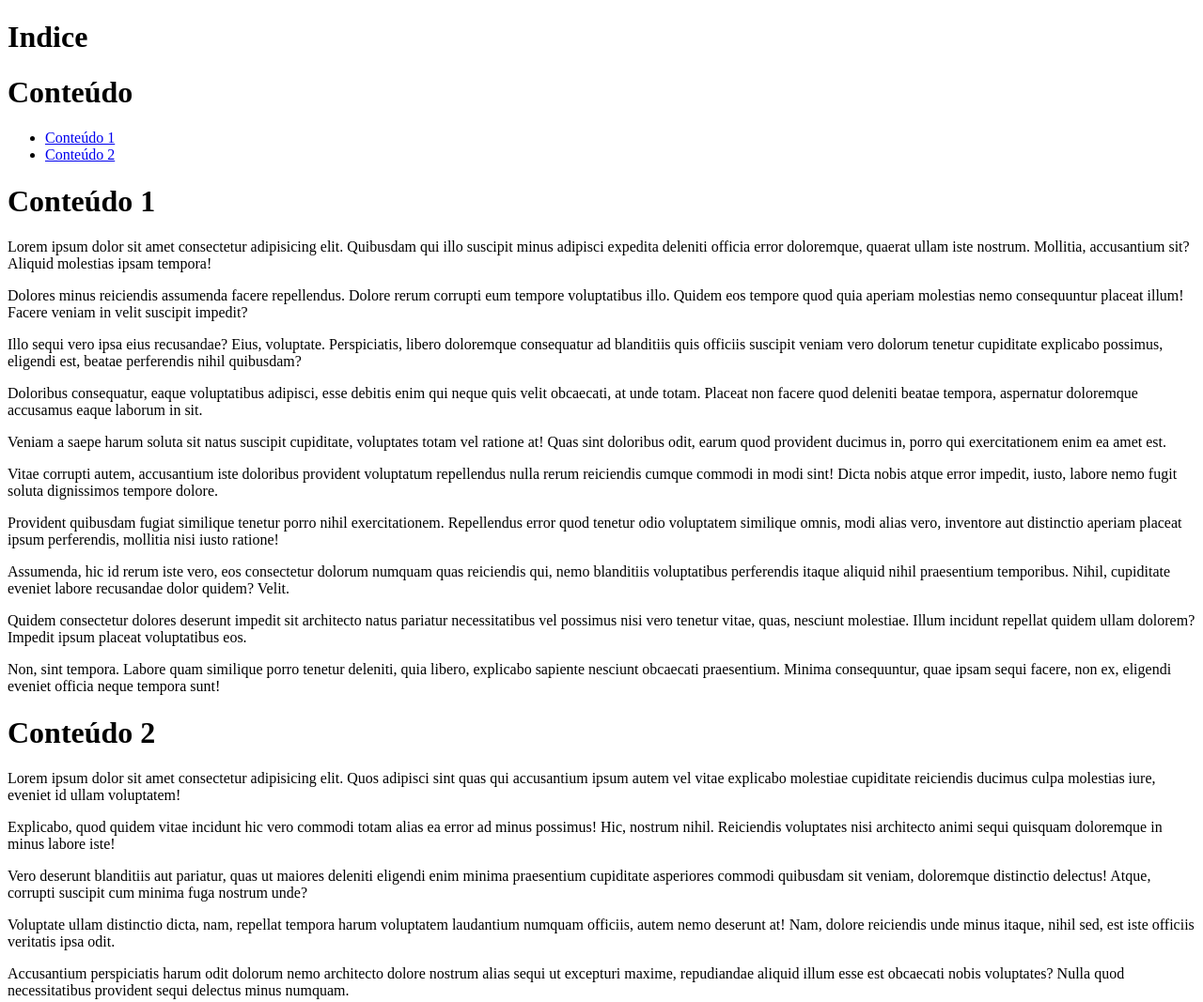
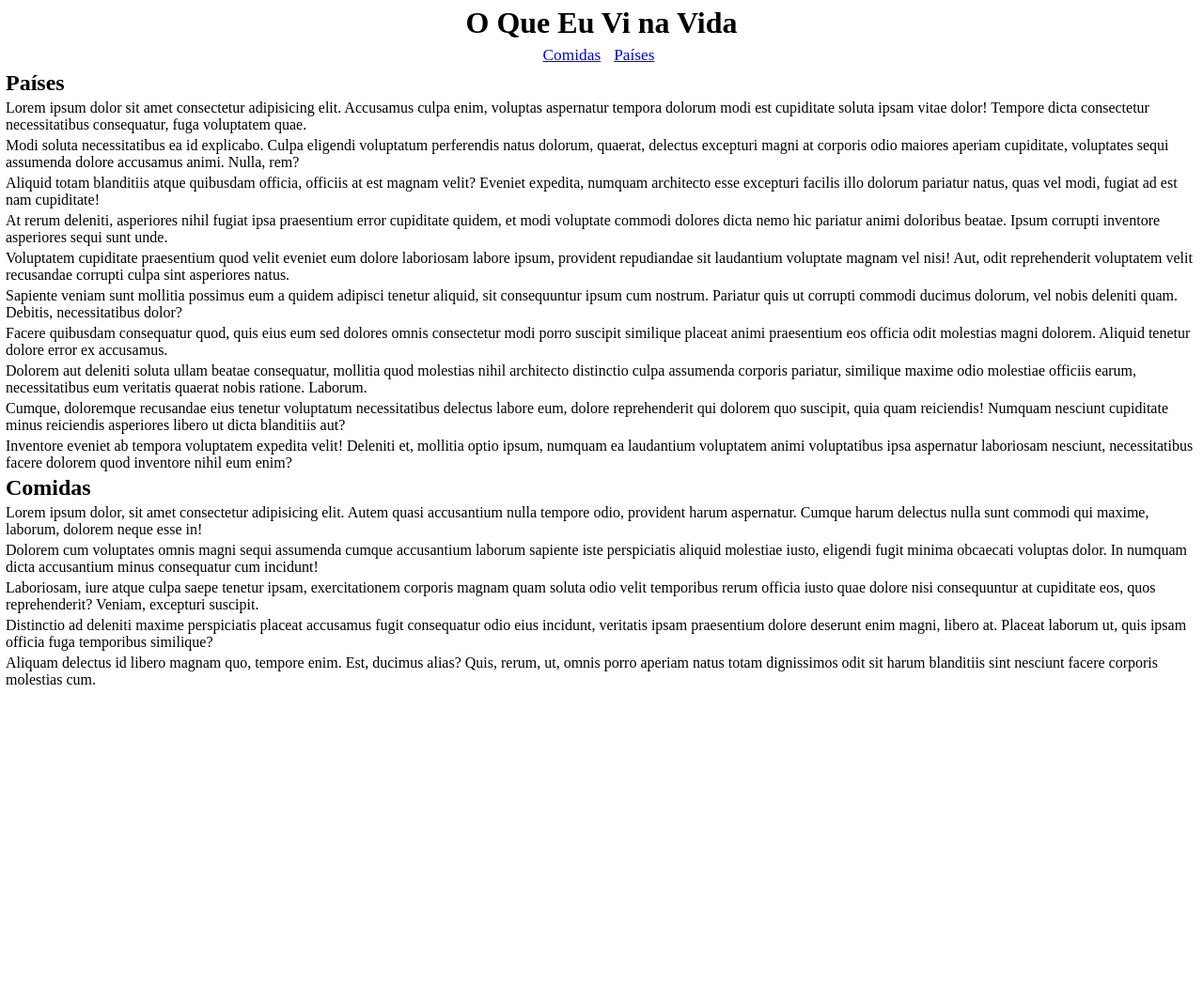
Before and after one commit to Dioguinxz/TESTE, a plain HTML site: page index.html in a window 1280 px wide. Shown: the whole page at 94% size. After the commit the page ends 800 px from the top, so only its background shows below. Drawn offline with Linux system fonts and the light colour scheme.

Commit message:
Add files via upload
EX: 0.2.1

```diff
--- a/index.html
+++ b/index.html
@@ -2,67 +2,66 @@
 <html lang="en">
 
 <head>
+    <link rel="stylesheet" href="styles.css">
     <meta charset="UTF-8">
-    <link rel="stylesheet" href="styles.css">
     <meta http-equiv="X-UA-Compatible" content="IE=edge">
     <meta name="viewport" content="width=device-width, initial-scale=1.0">
-    <title>Conteúdo Interno HTML</title>
+    <title>Ex 0.2.1</title>
 </head>
 
 <body>
 
-    <h1>Indice</h1>
-    <h1>Conteúdo</h1>
+    <h1>O Que Eu Vi na Vida</h1>
     <ul>
-        <li><a href="#conteudo1">Conteúdo 1</a></li>
-        <li><a href="#conteudo2">Conteúdo 2</a></li>
+        <li><a href="#paises">Comidas</a></li>
+        <li><a href="#comidas">Países</a></li>
     </ul>
 
-    <h1 id="conteudo1">Conteúdo 1</h1>
-    <p>Lorem ipsum dolor sit amet consectetur adipisicing elit. Quibusdam qui illo suscipit minus adipisci expedita
-        deleniti officia error doloremque, quaerat ullam iste nostrum. Mollitia, accusantium sit? Aliquid molestias
-        ipsam tempora!</p>
-    <p>Dolores minus reiciendis assumenda facere repellendus. Dolore rerum corrupti eum tempore voluptatibus illo.
-        Quidem eos tempore quod quia aperiam molestias nemo consequuntur placeat illum! Facere veniam in velit suscipit
-        impedit?</p>
-    <p>Illo sequi vero ipsa eius recusandae? Eius, voluptate. Perspiciatis, libero doloremque consequatur ad blanditiis
-        quis officiis suscipit veniam vero dolorum tenetur cupiditate explicabo possimus, eligendi est, beatae
-        perferendis nihil quibusdam?</p>
-    <p>Doloribus consequatur, eaque voluptatibus adipisci, esse debitis enim qui neque quis velit obcaecati, at unde
-        totam. Placeat non facere quod deleniti beatae tempora, aspernatur doloremque accusamus eaque laborum in sit.
+    <h2 class="paises" id="paises">Países</h2>
+    <p>Lorem ipsum dolor sit amet consectetur adipisicing elit. Accusamus culpa enim, voluptas aspernatur tempora
+        dolorum modi est cupiditate soluta ipsam vitae dolor! Tempore dicta consectetur necessitatibus consequatur, fuga
+        voluptatem quae.</p>
+    <p>Modi soluta necessitatibus ea id explicabo. Culpa eligendi voluptatum perferendis natus dolorum, quaerat,
+        delectus excepturi magni at corporis odio maiores aperiam cupiditate, voluptates sequi assumenda dolore
+        accusamus animi. Nulla, rem?</p>
+    <p>Aliquid totam blanditiis atque quibusdam officia, officiis at est magnam velit? Eveniet expedita, numquam
+        architecto esse excepturi facilis illo dolorum pariatur natus, quas vel modi, fugiat ad est nam cupiditate!</p>
+    <p>At rerum deleniti, asperiores nihil fugiat ipsa praesentium error cupiditate quidem, et modi voluptate commodi
+        dolores dicta nemo hic pariatur animi doloribus beatae. Ipsum corrupti inventore asperiores sequi sunt unde.</p>
+    <p>Voluptatem cupiditate praesentium quod velit eveniet eum dolore laboriosam labore ipsum, provident repudiandae
+        sit laudantium voluptate magnam vel nisi! Aut, odit reprehenderit voluptatem velit recusandae corrupti culpa
+        sint asperiores natus.</p>
+    <p>Sapiente veniam sunt mollitia possimus eum a quidem adipisci tenetur aliquid, sit consequuntur ipsum cum nostrum.
+        Pariatur quis ut corrupti commodi ducimus dolorum, vel nobis deleniti quam. Debitis, necessitatibus dolor?</p>
+    <p>Facere quibusdam consequatur quod, quis eius eum sed dolores omnis consectetur modi porro suscipit similique
+        placeat animi praesentium eos officia odit molestias magni dolorem. Aliquid tenetur dolore error ex accusamus.
     </p>
-    <p>Veniam a saepe harum soluta sit natus suscipit cupiditate, voluptates totam vel ratione at! Quas sint doloribus
-        odit, earum quod provident ducimus in, porro qui exercitationem enim ea amet est.</p>
-    <p>Vitae corrupti autem, accusantium iste doloribus provident voluptatum repellendus nulla rerum reiciendis cumque
-        commodi in modi sint! Dicta nobis atque error impedit, iusto, labore nemo fugit soluta dignissimos tempore
-        dolore.</p>
-    <p>Provident quibusdam fugiat similique tenetur porro nihil exercitationem. Repellendus error quod tenetur odio
-        voluptatem similique omnis, modi alias vero, inventore aut distinctio aperiam placeat ipsum perferendis,
-        mollitia nisi iusto ratione!</p>
-    <p>Assumenda, hic id rerum iste vero, eos consectetur dolorum numquam quas reiciendis qui, nemo blanditiis
-        voluptatibus perferendis itaque aliquid nihil praesentium temporibus. Nihil, cupiditate eveniet labore
-        recusandae dolor quidem? Velit.</p>
-    <p>Quidem consectetur dolores deserunt impedit sit architecto natus pariatur necessitatibus vel possimus nisi vero
-        tenetur vitae, quas, nesciunt molestiae. Illum incidunt repellat quidem ullam dolorem? Impedit ipsum placeat
-        voluptatibus eos.</p>
-    <p>Non, sint tempora. Labore quam similique porro tenetur deleniti, quia libero, explicabo sapiente nesciunt
-        obcaecati praesentium. Minima consequuntur, quae ipsam sequi facere, non ex, eligendi eveniet officia neque
-        tempora sunt!</p>
+    <p>Dolorem aut deleniti soluta ullam beatae consequatur, mollitia quod molestias nihil architecto distinctio culpa
+        assumenda corporis pariatur, similique maxime odio molestiae officiis earum, necessitatibus eum veritatis
+        quaerat nobis ratione. Laborum.</p>
+    <p>Cumque, doloremque recusandae eius tenetur voluptatum necessitatibus delectus labore eum, dolore reprehenderit
+        qui dolorem quo suscipit, quia quam reiciendis! Numquam nesciunt cupiditate minus reiciendis asperiores libero
+        ut dicta blanditiis aut?</p>
+    <p>Inventore eveniet ab tempora voluptatem expedita velit! Deleniti et, mollitia optio ipsum, numquam ea laudantium
+        voluptatem animi voluptatibus ipsa aspernatur laboriosam nesciunt, necessitatibus facere dolorem quod inventore
+        nihil eum enim?</p>
 
-    <h1 id="conteudo2">Conteúdo 2</h1>
+    <h2 class="comidas" id="comidas">Comidas</h2>
+    <p>Lorem ipsum dolor, sit amet consectetur adipisicing elit. Autem quasi accusantium nulla tempore odio, provident
+        harum aspernatur. Cumque harum delectus nulla sunt commodi qui maxime, laborum, dolorem neque esse in!</p>
+    <p>Dolorem cum voluptates omnis magni sequi assumenda cumque accusantium laborum sapiente iste perspiciatis aliquid
+        molestiae iusto, eligendi fugit minima obcaecati voluptas dolor. In numquam dicta accusantium minus consequatur
+        cum incidunt!</p>
+    <p>Laboriosam, iure atque culpa saepe tenetur ipsam, exercitationem corporis magnam quam soluta odio velit
+        temporibus rerum officia iusto quae dolore nisi consequuntur at cupiditate eos, quos reprehenderit? Veniam,
+        excepturi suscipit.</p>
+    <p>Distinctio ad deleniti maxime perspiciatis placeat accusamus fugit consequatur odio eius incidunt, veritatis
+        ipsam praesentium dolore deserunt enim magni, libero at. Placeat laborum ut, quis ipsam officia fuga temporibus
+        similique?</p>
+    <p>Aliquam delectus id libero magnam quo, tempore enim. Est, ducimus alias? Quis, rerum, ut, omnis porro aperiam
+        natus totam dignissimos odit sit harum blanditiis sint nesciunt facere corporis molestias cum.</p>
 
-    <p>Lorem ipsum dolor sit amet consectetur adipisicing elit. Quos adipisci sint quas qui accusantium ipsum autem vel
-        vitae explicabo molestiae cupiditate reiciendis ducimus culpa molestias iure, eveniet id ullam voluptatem!</p>
-    <p>Explicabo, quod quidem vitae incidunt hic vero commodi totam alias ea error ad minus possimus! Hic, nostrum
-        nihil. Reiciendis voluptates nisi architecto animi sequi quisquam doloremque in minus labore iste!</p>
-    <p>Vero deserunt blanditiis aut pariatur, quas ut maiores deleniti eligendi enim minima praesentium cupiditate
-        asperiores commodi quibusdam sit veniam, doloremque distinctio delectus! Atque, corrupti suscipit cum minima
-        fuga nostrum unde?</p>
-    <p>Voluptate ullam distinctio dicta, nam, repellat tempora harum voluptatem laudantium numquam officiis, autem nemo
-        deserunt at! Nam, dolore reiciendis unde minus itaque, nihil sed, est iste officiis veritatis ipsa odit.</p>
-    <p>Accusantium perspiciatis harum odit dolorum nemo architecto dolore nostrum alias sequi ut excepturi maxime,
-        repudiandae aliquid illum esse est obcaecati nobis voluptates? Nulla quod necessitatibus provident sequi
-        delectus minus numquam.</p>
+
 
 </body>
 
--- a/styles.css
+++ b/styles.css
@@ -1,4 +1,38 @@
 html {
 
+    background-color:white;
     scroll-behavior: smooth;
 }
+
+
+* {
+    padding: 2px;
+    margin: 0px;
+}
+
+
+h1 {
+
+    text-align: center;
+}
+
+ul {
+
+    display: flex;
+    font-size: 13pt;
+    list-style: none;
+    text-align: center;
+    align-items: center;
+    justify-content: center;
+
+
+}
+
+ul li {
+
+    text-decoration: none;
+    text-align: center;
+    padding-right: 8px;
+
+
+}
```
